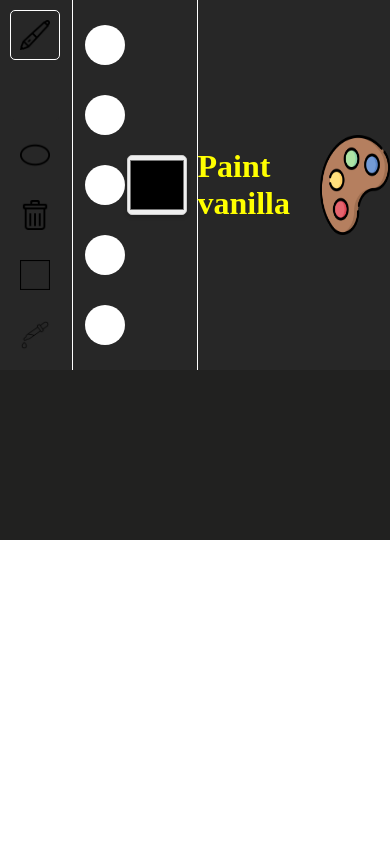
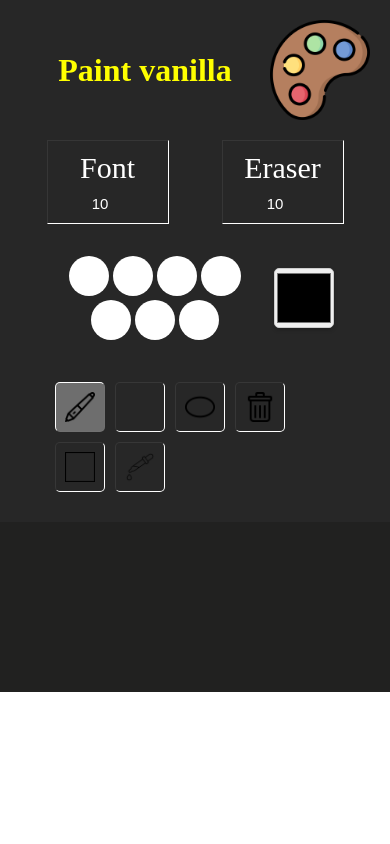
Before and after one commit to alexito8473/paintProject, a plain HTML site: page index.html in a window 390 px wide. Shown: the top 844 px of the page. Drawn offline with Linux system fonts and the light colour scheme.

Commit message:
add new events

```diff
--- a/index.html
+++ b/index.html
@@ -5,13 +5,16 @@
         <meta charset="UTF-8">
         <meta name="viewport" content="width=device-width, initial-scale=1.0">
         <link rel="stylesheet" href="style.css">
+        <meta name="description"
+            content="Descubre nuestra innovadora aplicación de pintura online. Crea y comparte tus obras de arte fácilmente.">
         <title>Paint</title>
     </head>
     <body>
         <script src="logic.js" type="module"></script>
         <header>
             <div class="utils">
-                <button class="selectedUtils with-border" id="draw" ></button>
+                <button descr class="selectedUtils with-border"
+                    id="draw"></button>
                 <button class="selectedUtils" id="delete"></button>
                 <button class="selectedUtils" id="elipse"></button>
                 <button class="selectedUtils" id="clear"></button>
@@ -20,14 +23,29 @@
             </div>
             <div class="colors">
                 <div class="contentColors">
-                    <button  class="selectedColor " id="pick1"></button >
-                    <button  class="selectedColor" id="pick2"></button >
-                    <button  class="selectedColor" id="pick3"></button >
-                    <button  class="selectedColor" id="pick4"></button >
-                    <button  class="selectedColor" id="pick5"></button >
+                    <button class="selectedColor"></button>
+                    <button class="selectedColor"></button>
+                    <button class="selectedColor"></button>
+                    <button class="selectedColor"></button>
+                    <button class="selectedColor"></button>
+                    <button class="selectedColor"></button>
+                    <button class="selectedColor"></button>
                 </div>
                 <div class="contentPickColor">
-                    <input class="pickColor" type="color" id="pickColor" value="black">
+                    <form>
+                        <input class="pickColor" type="color" id="pickColor"
+                            value="black">
+                    </form>
+                </div>
+            </div>
+            <div class="font">
+                <div class="fontDraw">
+                    <p>Font</p>
+                    <input type="number" id="numberFontDraw" min="1" max="40">
+                </div>
+                <div class="fontDraw">
+                    <p>Eraser</p>
+                    <input type="number" id="numberFontEraser" min="1" max="40">
                 </div>
             </div>
             <div class="title">
@@ -38,9 +56,9 @@
         <section>
             <div id="circle"></div>
             <div class="draw">
-                <canvas  width=1200
-                height=500
-                id="canvas"></canvas>
+                <canvas width=1200 style="background-color: white"
+                    height=500
+                    id="canvas"></canvas>
             </div>
 
         </section>
--- a/logic.js
+++ b/logic.js
@@ -22,6 +22,9 @@ const $elipseButton = $("#elipse")
 const $squareButton = $("#square")
 const $circleCursor = $("#circle");
 const $dropperCursor = $("#dropper");
+const $numberFontDraw = $("#numberFontDraw");
+const $numberFontEraser = $("#numberFontEraser");
+
 const listButtons = [$drawButton, $deleteButton, $elipseButton, $squareButton, $dropperCursor]
 const ctx = $canvasDraw.getContext("2d")
 
@@ -47,6 +50,11 @@ let canvasLineWidth = 10;
 let defaultlineWidth = 10;
 let lineWidthDelete = 30;
 
+$numberFontDraw.value=canvasLineWidth;
+$numberFontEraser.value=defaultlineWidth;
+$circleCursor.style.width=$numberFontEraser.value+"px"
+$circleCursor.style.height=$numberFontEraser.value+"px"
+
 // Eventos
 
 $canvasDraw.addEventListener("mousedown", startDrawing);
@@ -55,6 +63,8 @@ $canvasDraw.addEventListener("mouseup", stopDrawing);
 $canvasDraw.addEventListener("mouseleave", stopDrawing);
 $pickerColor.addEventListener("change", changeColor);
 $clearButton.addEventListener("click", clearCanvas);
+$numberFontDraw.addEventListener("click",changeLineWidthDraw)
+$numberFontEraser.addEventListener("click",changeLineWidthEraser)
 listButtons.map(button => {
     button.addEventListener("click", () => {
         setMode(selectedMode(button), button);
@@ -66,6 +76,8 @@ document.addEventListener('mousemove', function (event) {
     $circleCursor.style.left = mouseX + 'px';
     $circleCursor.style.top = mouseY + 'px';
 });
+
+
 document.addEventListener("keydown", actionKeyDown)
 document.addEventListener("keyup", actionKeyUp)
 $picks.forEach(button => button.addEventListener("click", clickButton));
@@ -86,6 +98,7 @@ function drawInCanvas(event) {
     if (!isDrawing) return;
     const { offsetX, offsetY } = event;
     if (mode == Mode.Draw || mode == Mode.Delete) {
+
         draw(offsetX, offsetY);
     } else if (mode == Mode.Square) {
         drawSquare(offsetX, offsetY);
@@ -116,10 +129,6 @@ function clearCanvas() {
     ctx.clearRect(0, 0, $canvasDraw.width, $canvasDraw.height)
     ctx.fillStyle = 'white';
     ctx.fillRect(0, 0, $canvasDraw.width, $canvasDraw.height);
-}
-
-function drawCanvas() {
-    setMode(Mode.Draw, $drawButton);
 }
 
 function setMode(newMode, button) {
@@ -184,7 +193,7 @@ function selectedMode(button) {
         canvasLineWidth = lineWidthDelete;
         $circleCursor.style.display = "block"
         ctx.globalCompositeOperation = "destination-out";
-        $canvasDraw.style.cursor = "not-allowed";
+        $canvasDraw.style.cursor = "none";
         return Mode.Delete;
     } else if (button == $elipseButton) {
         $canvasDraw.style.cursor = "move";
@@ -234,3 +243,17 @@ function actionKeyDown(event) {
 function actionKeyUp(event) {
     shiftPrest = event.key != "Shift"
 }
+function changeLineWidthDraw(value){
+    defaultlineWidth=$numberFontDraw.value
+    canvasLineWidth=$numberFontDraw.value
+}
+
+function changeLineWidthEraser(value){
+    lineWidthDelete=$numberFontEraser.value
+    if(mode==Mode.Delete){
+        canvasLineWidth=$numberFontEraser.value
+    }
+
+    $circleCursor.style.width=$numberFontEraser.value+"px"
+    $circleCursor.style.height=$numberFontEraser.value+"px"
+}
--- a/style.css
+++ b/style.css
@@ -9,10 +9,12 @@ header {
     background-color: #272727;
     display: flex;
     justify-content: center;
+    flex-wrap: wrap-reverse;
 }
 
 section {
     height: 100vh;
+    width: 100%;
     background-color: #212120;
     display: flex;
     align-items: center;
@@ -20,18 +22,13 @@ section {
 
 .draw {
     margin: 0 auto;
-    background-color: white;
-}
-
-canvas {
-    background-color: white;
 }
 
 .colors {
     padding: 10px 10px;
     width: 300px;
     display: flex;
-    gap: 20;
+    gap: 20px;
     border-right: 1px solid white;
 }
 
@@ -45,7 +42,6 @@ canvas {
 .contentPickColor {
     display: flex;
     align-items: center;
-    border-radius: 100px;
 }
 
 .pickColor {
@@ -53,6 +49,7 @@ canvas {
     -webkit-appearance: none;
     width: 60px;
     height: 60px;
+    margin-right: 1px;
     border: 1px solid #CCCCCC;
     border-radius: 5px;
     cursor: pointer;
@@ -116,6 +113,7 @@ canvas {
 }
 
 .selectedUtils {
+
     width: 50px;
     height: 50px;
     border-radius: 5px;
@@ -124,13 +122,31 @@ canvas {
     background-size: 30px 30px;
     background-position: center;
 }
+.font div,  .selectedUtils{
+    border-top: 1px solid rgba(128, 128, 128, 0.177);
+    border-left: 1px solid rgba(128, 128, 128, 0.177);
+    border-right: 1px solid white;
+    border-bottom: 1px solid white;
+}
+.selectedUtils:active,
+.with-border {
+    border-top: 1px solid white;
+    border-left: 1px solid white;
+    border-right: 1px solid rgba(128, 128, 128, 0.177);
+    border-bottom: 1px solid rgba(128, 128, 128, 0.177);
+}
 
 .selectedUtils:hover {
-    background-color: grey;
+    background-color: rgba(128, 128, 128, 0.222);
 }
 
+.selectedUtils:active,
 .with-border {
-    border: 1px solid white;
+    background-color: rgba(128, 128, 128, 0.797);
+}
+
+.with-border:hover {
+    background-color: #808080cb;
 }
 
 #circle {
@@ -147,23 +163,88 @@ canvas {
 .title {
     width: 400px;
     display: flex;
-
     align-items: center;
 }
 
 .title h1 {
     color: yellow;
     margin: 0 auto;
-
 }
 
 .title div {
     width: 100px;
     height: 100px;
-
 }
 
 img {
     width: 100%;
     height: 100%;
 }
+
+.font {
+    width: 300px;
+    display: flex;
+    border-right: 1px solid white;
+    align-items: center;
+}
+
+.font div {
+    margin: 0 auto;
+}
+
+.font div p {
+    color: white;
+    text-align: center;
+    font-size: 30px;
+    margin-bottom:10px ;
+}
+
+.fontDraw input{
+    text-align: center;
+    width: 100px;
+    font-size: 15px;
+    color: white;
+    background-color: #272727;
+}
+.fontDraw{
+    padding:10px;
+}
+@media only screen and (max-width: 1300px) {
+    header{
+        padding: 10px;
+    }
+    .title{
+        margin-top: 10px;
+        margin-bottom: 10px;
+    }
+    .font {
+        border-right: none;
+    }
+
+}
+@media only screen and (max-width: 1000px) {
+
+    .colors {
+        border-right: none;
+    }
+    .font {
+        width: 400px;
+        border-right: 1px solid white;
+    }
+}
+
+@media only screen and (max-width: 830px) {
+    .font {
+        width: 400px;
+        border-right: none;
+    }
+}
+
+@media only screen and (max-width: 620px) {
+    .utils {
+        border-right: none;
+    }
+    header > div{
+        margin: 10px;
+    }
+}
```
